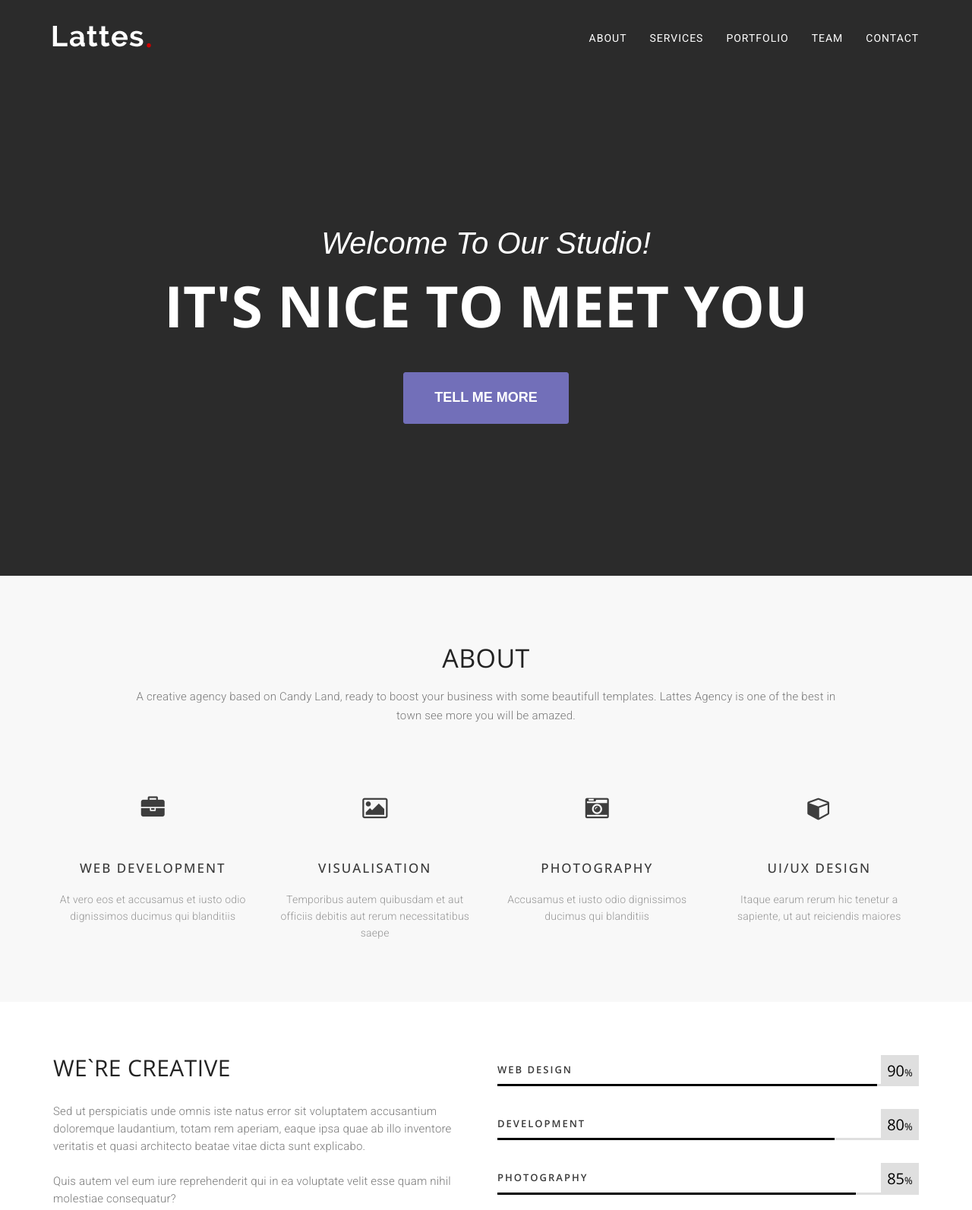
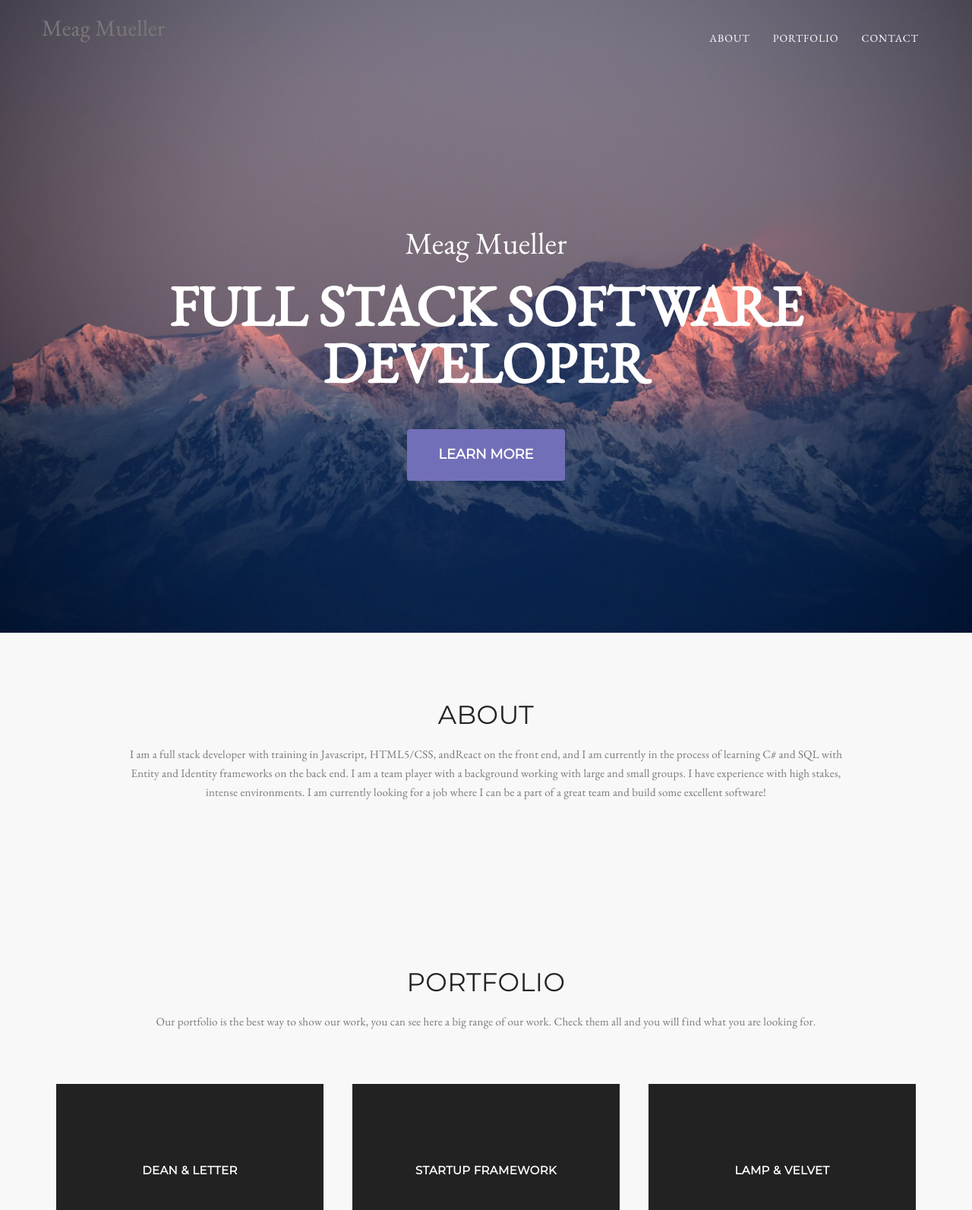
Before and after one commit to MeagMueller/meagmueller.github.io, a plain HTML site: page index.html in a window 1280 px wide. Shown: the top 1593 px of the page at 76% size. Drawn offline with nearby package versions, Linux system fonts and the light colour scheme; a web font is replaced by a local one.

Commit message:
Working on getting everything together

```diff
--- a/css/style.css
+++ b/css/style.css
@@ -31,6 +31,7 @@ Import Google Fonts
 /* font for headings, text, tags */
 @import url(http://fonts.googleapis.com/css?family=Open+Sans:300,400,500,600,700,800);
 @import url(http://fonts.googleapis.com/css?family=Playfair+Display:400italic&subset=latin,latin-ext);
+@import url('https://fonts.googleapis.com/css?family=Berkshire+Swash|Cinzel+Decorative:700|EB+Garamond|Montserrat&display=swap');
 
 /*--------------------
 1. General
@@ -38,7 +39,7 @@ Import Google Fonts
 
 body {
   margin: 0px;
-    font-family: "Open Sans", Sans-serif;
+  font-family: 'EB Garamond', serif;
 }
 
 h1,
@@ -49,13 +50,13 @@ h5,
 h6 {
 font-weight: 300;
     letter-spacing: 0.4px;
-    font-family: "Open Sans", Sans-serif;
+    font-family: 'Montserrat', sans-serif;
     color: #232323;
 }
 
 p {
-    font-family: 'Roboto', sans-serif;
-    font-size: 15px;
+    font-family: 'EB Garamond', serif;
+    font-size: 30px;
     font-weight: 300;
 	line-height: 23px;
     letter-spacing: 0.2px;
@@ -94,11 +95,11 @@ section {
 }
 .navbar-default .navbar-brand {
 	color: #fff;
-	font-family: "Montserrat",sans-serif;
+    font-family: 'Montserrat', sans-serif;
     padding: 0px;
 }
 .navbar-default .navbar-brand:hover,.navbar-default .navbar-brand:focus,.navbar-default .navbar-brand:active,.navbar-default .navbar-brand.active {
-	color: #fec503
+	color: #2e6e6b
 }
 .navbar-default .navbar-collapse {
 	border-color: rgba(255,255,255,.02)
@@ -114,7 +115,7 @@ section {
 	background-color: #fed136
 }
 .navbar-default .nav li a {
-	font-family: "Roboto",sans-serif;
+	font-family: 'EB Garamond', serif;
 	text-transform: uppercase;
 	font-weight: 400;
 	letter-spacing: 1px;
@@ -168,7 +169,7 @@ section {
 --------------------*/
 
 header {
-    background-image: url(../images/demo/bg-main.jpg);
+    background-image: url(../images/demo/Mountains.jpg);
     background-repeat: none;
     background-attachment: scroll;
     background-position: center center;
@@ -193,8 +194,7 @@ header .intro-text {
 }
 
 header .intro-text .intro-lead-in {
-    font-family: "Playfair Display",sans-serif;
-    font-style: italic;
+    font-family: 'Montserrat', sans-serif;
     font-size: 22px;
     line-height: 22px;
     margin-bottom: 25px;
@@ -202,8 +202,7 @@ header .intro-text .intro-lead-in {
 
 @media (min-width: 768px) {
 	header .intro-text .intro-lead-in {
-	    font-family: "Playfair Display",sans-serif;
-	    font-style: italic;
+        font-family: 'EB Garamond', serif;
 	    font-size: 40px;
 	    line-height: 40px;
 	    margin-bottom: 25px;
@@ -708,7 +707,7 @@ font-size: 11px;
     color: #fff;
      background-color: #726FB9;
     border-color: #726FB9;
-    font-family: "Robot",sans-serif;
+    font-family: 'Montserrat', sans-serif;
     text-transform: uppercase;
     font-weight: 700;
     border-radius: 3px;
--- a/index.html
+++ b/index.html
@@ -8,14 +8,16 @@
 		<meta name="description" content="">
 		<meta name="author" content="">
 		<link rel="icon" href="favicon.ico">
-		<title>Lattes - Onepage Multipurpose Bootstrap HTML</title>
+		<title>Meag Mueller: Software Developer</title>
 		<!-- Bootstrap core CSS -->
 		<link href="css/bootstrap.min.css" rel="stylesheet">
 		<link rel="stylesheet" href="https://maxcdn.bootstrapcdn.com/font-awesome/4.4.0/css/font-awesome.min.css">
 		<!-- Custom styles for this template -->
 		<link href="css/owl.carousel.css" rel="stylesheet">
 		<link href="css/owl.theme.default.min.css"  rel="stylesheet">
-		<link href="css/style.css" rel="stylesheet">
+    <link href="css/style.css" rel="stylesheet">
+    <!-- Fonts -->
+    <link href="https://fonts.googleapis.com/css?family=Berkshire+Swash|Cinzel+Decorative:700|EB+Garamond|Montserrat&display=swap" rel="stylesheet">
 		<!-- Just for debugging purposes. Don't actually copy these 2 lines! -->
 		<!--[if lt IE 9]><script src="../../assets/js/ie8-responsive-file-warning.js"></script><![endif]-->
 		<script src="js/ie-emulation-modes-warning.js"></script>
@@ -37,7 +39,7 @@
 					<span class="icon-bar"></span>
 					<span class="icon-bar"></span>
 					</button>
-					<a class="navbar-brand page-scroll" href="#page-top"><img src="images/logo.png" alt="Lattes theme logo"></a>
+					<a class="navbar-brand page-scroll" href="#page-top"><p>Meag Mueller</p></a>
 				</div>
 				<!-- Collect the nav links, forms, and other content for toggling -->
 				<div class="collapse navbar-collapse" id="bs-example-navbar-collapse-1">
@@ -48,15 +50,15 @@
 						<li>
 							<a class="page-scroll" href="#about">About</a>
 						</li>
-						<li>
+						<!-- <li>
 							<a class="page-scroll" href="#services">Services</a>
-						</li>
+						</li> -->
 						<li>
 							<a class="page-scroll" href="#portfolio">Portfolio</a>
 						</li>
-						<li>
+						<!-- <li>
 							<a class="page-scroll" href="#team">Team</a>
-						</li>
+						</li> -->
 						<li>
 							<a class="page-scroll" href="#contact">Contact</a>
 						</li>
@@ -71,9 +73,9 @@
 			<div class="container">
 				<div class="slider-container">
 					<div class="intro-text">
-						<div class="intro-lead-in">Welcome To Our Studio!</div>
-						<div class="intro-heading">It's Nice To Meet You</div>
-						<a href="#about" class="page-scroll btn btn-xl">Tell Me More</a>
+						<div class="intro-lead-in">Meag Mueller</div>
+						<div class="intro-heading">Full Stack Software Developer</div>
+						<a href="#about" class="page-scroll btn btn-xl">Learn More</a>
 					</div>
 				</div>
 			</div>
@@ -84,52 +86,52 @@
 					<div class="col-lg-12 text-center">
 						<div class="section-title">
 							<h2>ABOUT</h2>
-							<p>A creative agency based on Candy Land, ready to boost your business with some beautifull templates. Lattes Agency is one of the best in town see more you will be amazed.</p>
+							<p>I am a full stack developer with training in Javascript, HTML5/CSS, andReact on the front end, and I am currently in the process of learning C# and SQL with Entity and Identity frameworks on the back end. I am a team player with a background working with large and small groups. I have experience with high stakes, intense environments. I am currently looking for a job where I can be a part of a great team and build some excellent software!</p>
 						</div>
 					</div>
 				</div>
 				<div class="row">
 					<!-- about module -->
-					<div class="col-md-3 text-center">
+					<!-- <div class="col-md-3 text-center">
 						<div class="mz-module-about">
 							<i class="fa fa-briefcase ot-circle"></i>
 							<h3>Web Development</h3>
 							<p>At vero eos et accusamus et iusto odio dignissimos ducimus qui blanditiis</p>
 						</div>
-					</div>
+					</div> -->
 					<!-- end about module -->
 					<!-- about module -->
-					<div class="col-md-3 text-center">
+					<!-- <div class="col-md-3 text-center">
 						<div class="mz-module-about">
 							<i class="fa fa-photo ot-circle"></i>
 							<h3>Visualisation</h3>
 							<p>Temporibus autem quibusdam et aut officiis debitis aut rerum necessitatibus saepe</p>
 						</div>
-					</div>
+					</div> -->
 					<!-- end about module -->
 					<!-- about module -->
-					<div class="col-md-3 text-center">
+					<!-- <div class="col-md-3 text-center">
 						<div class="mz-module-about">
 							<i class="fa fa-camera-retro ot-circle"></i>
 							<h3>Photography</h3>
 							<p>Accusamus et iusto odio dignissimos ducimus qui blanditiis</p>
 						</div>
-					</div>
+					</div> -->
 					<!-- end about module -->
 					<!-- about module -->
-					<div class="col-md-3 text-center">
+					<!-- <div class="col-md-3 text-center">
 						<div class="mz-module-about">
 							<i class="fa fa-cube ot-circle"></i>
 							<h3>UI/UX Design</h3>
 							<p> Itaque earum rerum hic tenetur a sapiente, ut aut reiciendis maiores</p>
 						</div>
-					</div>
+					</div> -->
 					<!-- end about module -->
-				</div>
-			</div>
+				<!-- </div>
+			</div> -->
 			<!-- /.container -->
 		</section>
-		<section >
+		<!-- <section >
 			<div class="container">
 				<div class="row">
 					<div class="col-md-6">
@@ -138,9 +140,9 @@
 							<p>Sed ut perspiciatis unde omnis iste natus error sit voluptatem accusantium doloremque laudantium, totam rem aperiam, eaque ipsa quae ab illo inventore veritatis et quasi architecto beatae vitae dicta sunt explicabo.<br><br>Quis autem vel eum iure reprehenderit qui in ea voluptate velit esse quam nihil molestiae consequatur?</p>
 						</div>
 					</div>
-					<div class="col-md-6">
+					<div class="col-md-6"> -->
 						<!-- skill bar item -->
-						<div class="skillbar-item">
+						<!-- <div class="skillbar-item">
 							<div class="skillbar-score">
 								<span class="score">90</span><span class="percent">%</span>
 							</div>
@@ -151,9 +153,9 @@
 									</div>
 								</div>
 							</div>
-						</div>
+						</div> -->
 						<!-- skill bar item -->
-						<div class="skillbar-item">
+						<!-- <div class="skillbar-item">
 							<div class="skillbar-score">
 								<span class="score">80</span><span class="percent">%</span>
 							</div>
@@ -164,9 +166,9 @@
 									</div>
 								</div>
 							</div>
-						</div>
+						</div> -->
 						<!-- skill bar item -->
-						<div class="skillbar-item">
+						<!-- <div class="skillbar-item">
 							<div class="skillbar-score">
 								<span class="score">85</span><span class="percent">%</span>
 							</div>
@@ -177,9 +179,9 @@
 									</div>
 								</div>
 							</div>
-						</div>
+						</div> -->
 						<!-- skill bar item -->
-						<div class="skillbar-item">
+						<!-- <div class="skillbar-item">
 							<div class="skillbar-score">
 								<span class="score">70</span><span class="percent">%</span>
 							</div>
@@ -224,7 +226,7 @@
 					</div>
 				</div>
 			</div>
-		</section>
+		</section> -->
 		<section id="portfolio" class="light-bg">
 			<div class="container">
 			<div class="row">
@@ -325,7 +327,7 @@
 			</div>
 			</div><!-- end container -->
 		</section>
-		<section>
+		<!-- <section>
 			<div class="container">
 				<div class="row">
 					<div class="col-lg-12 text-center">
@@ -374,9 +376,9 @@
 						</div>
 					</div>
 				</div>
-				<div class="row">
+				<div class="row"> -->
 					<!-- team member item -->
-					<div class="col-md-3">
+					<!-- <div class="col-md-3">
 						<div class="team-item">
 							<div class="team-image">
 								<img src="images/demo/author-2.jpg" class="img-responsive" alt="author">
@@ -388,10 +390,10 @@
 								<p>Mida sit una namet, cons uectetur adipiscing adon elit. Aliquam vitae barasa droma.</p>
 							</div>
 						</div>
-					</div>
+					</div> -->
 					<!-- end team member item -->
 					<!-- team member item -->
-					<div class="col-md-3">
+					<!-- <div class="col-md-3">
 						<div class="team-item">
 							<div class="team-image">
 								<img src="images/demo/author-6.jpg" class="img-responsive" alt="author">
@@ -403,10 +405,10 @@
 								<p>Worsa dona namet, cons uectetur dipiscing adon elit. Aliquam vitae fringilla unda mir.</p>
 							</div>
 						</div>
-					</div>
+					</div> -->
 					<!-- end team member item -->
 					<!-- team member item -->
-					<div class="col-md-3">
+					<!-- <div class="col-md-3">
 						<div class="team-item">
 							<div class="team-image">
 								<img src="images/demo/author-3.jpg" class="img-responsive" alt="author">
@@ -418,10 +420,10 @@
 								<p>Aradan bes namet, cons uectetur moiscing adon elit. Aliquam vitae fringilla unda augue.</p>
 							</div>
 						</div>
-					</div>
+					</div> -->
 					<!-- end team member item -->
 					<!-- team member item -->
-					<div class="col-md-3">
+					<!-- <div class="col-md-3">
 						<div class="team-item">
 							<div class="team-image">
 								<img src="images/demo/author-4.jpg" class="img-responsive" alt="author">
@@ -433,39 +435,39 @@
 								<p>Dolor sit don namet, cons uectetur beriscing adon elit. Aliquam vitae fringilla unda.</p>
 							</div>
 						</div>
-					</div>
+					</div> -->
 					<!-- end team member item -->
-				</div>
-			</div>
+				<!-- </div> -->
+			<!-- </div> -->
 		</section>
 		<section id="contact">
 			<div class="container">
 				<div class="row">
 					<div class="col-lg-12 text-center">
 						<div class="section-title">
-							<h2>Contact Us</h2>
-							<p>If you have some Questions or need Help! Please Contact Us!<br>We make Cool and Clean Design for your Business</p>
+							<h2>Contact Me</h2>
+							<p>Let's get a coffee!</p>
 						</div>
 					</div>
 				</div>
 				<div class="row">
 					<div class="col-md-3">
-						<h3>Our Business Office</h3>
-						<p>3422 Street, Barcelona 432, Spain, New Building North, 15th Floor</p>
+						<!-- <h3>Our Business Office</h3>
+						<p>3422 Street, Barcelona 432, Spain, New Building North, 15th Floor</p> -->
 						<p><i class="fa fa-phone"></i> +101 377 655 22125</p>
 						<p><i class="fa fa-envelope"></i> mail@yourcompany.com</p>
 					</div>
-					<div class="col-md-3">
+					<!-- <div class="col-md-3">
 						<h3>Business Hours</h3>
 						<p><i class="fa fa-clock-o"></i> <span class="day">Weekdays:</span><span>9am to 8pm</span></p>
 						<p><i class="fa fa-clock-o"></i> <span class="day">Saturday:</span><span>9am to 2pm</span></p>
 						<p><i class="fa fa-clock-o"></i> <span class="day">Sunday:</span><span>Closed</span></p>
-					</div>
+					</div> -->
 					<div class="col-md-6">
 						<form name="sentMessage" id="contactForm" novalidate="">
 							<div class="row">
 								<div class="col-md-6">
-									<div class="form-group">
+									<!-- <div class="form-group">
 										<input type="text" class="form-control" placeholder="Your Name *" id="name" required="" data-validation-required-message="Please enter your name.">
 										<p class="help-block text-danger"></p>
 									</div>
@@ -492,7 +494,7 @@
 									<button type="submit" class="btn">Send Message</button>
 								</div>
 							</div>
-						</form>
+						</form> -->
 					</div>
 				</div>
 			</div>
@@ -501,9 +503,7 @@
 			<a href="#top"><i class="fa fa-angle-up"></i></a>
 		</p>
 		<footer>
-			<div class="container text-center">
-				<p>Designed by <a href="http://moozthemes.com"><span>MOOZ</span>Themes.com</a></p>
-			</div>
+
 		</footer>
 
 		<!-- Modal for portfolio item 1 -->
```
Also changed, not shown: images/demo/Mountains.jpg (added).
